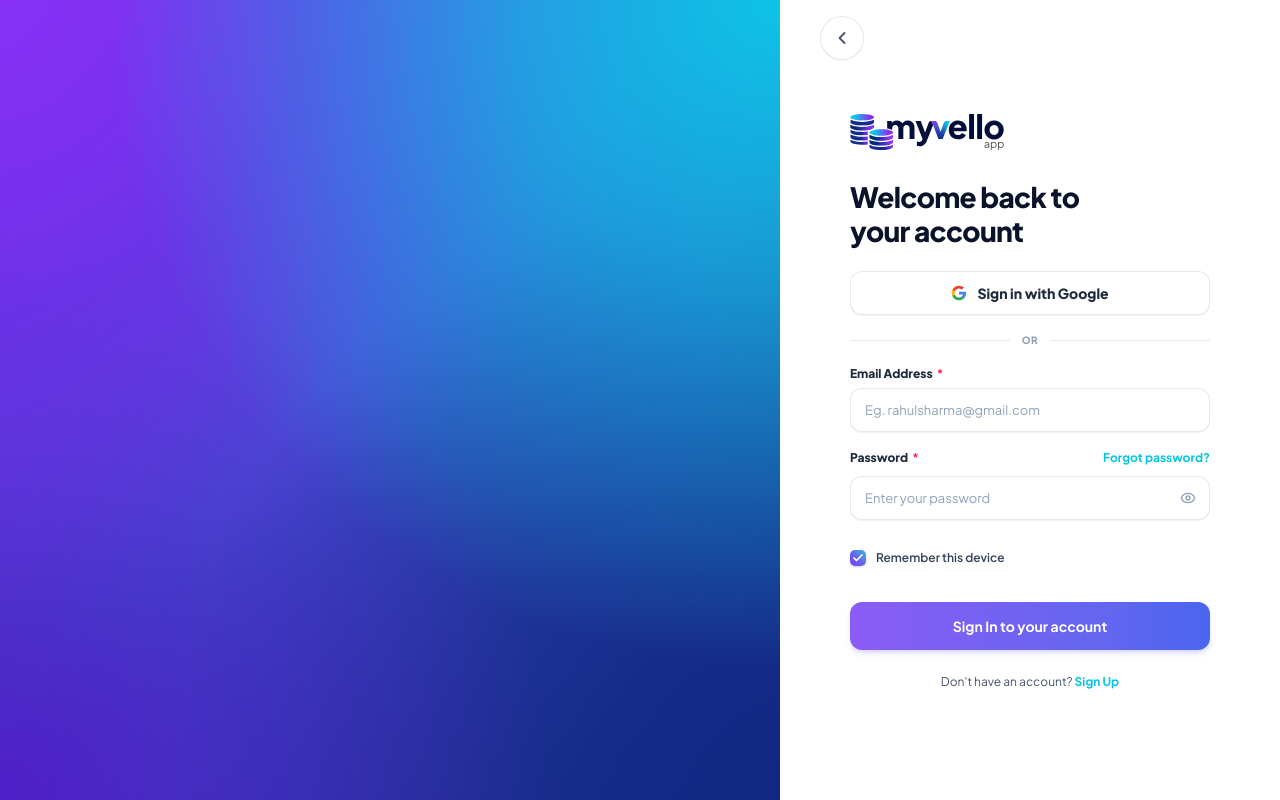
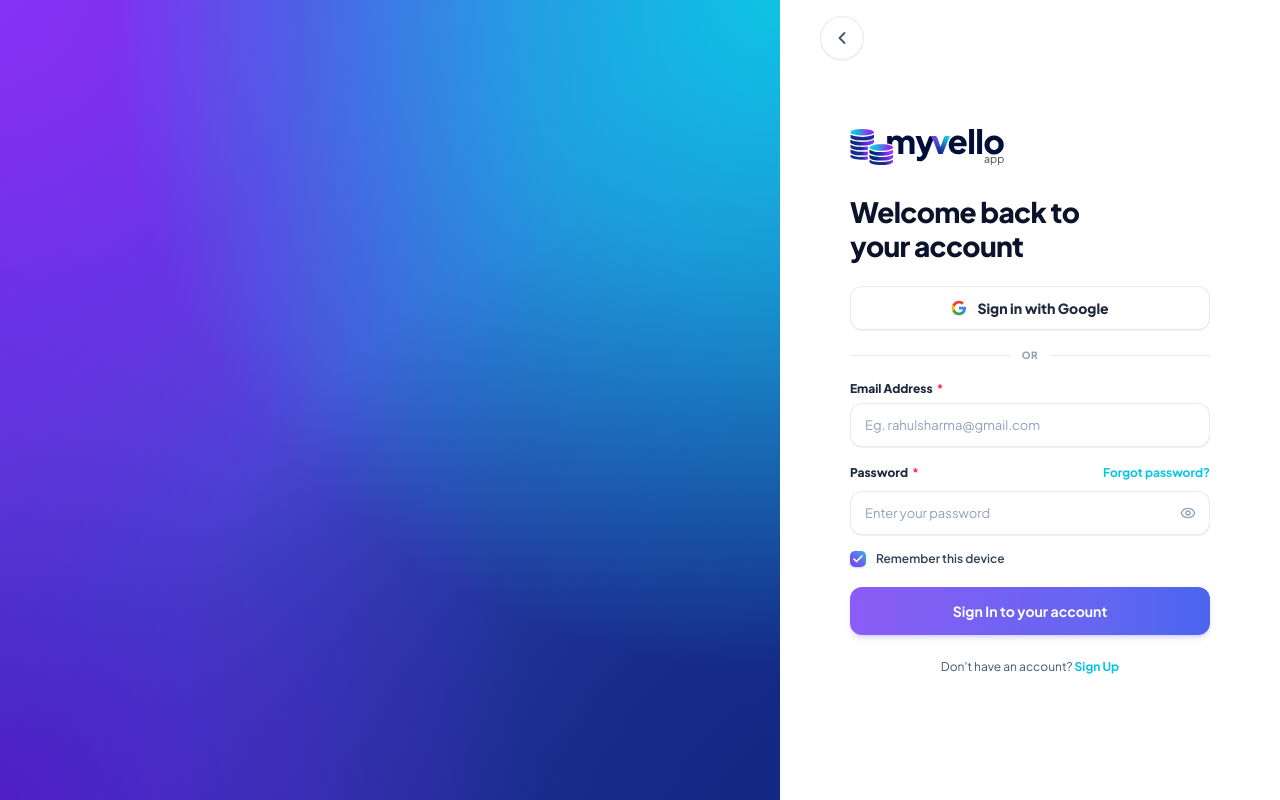
Before and after one commit to myvelloapp/myvello-frontend, a Next.js app: page /login in a window 1280 px wide. Built offline with nearby package versions, Linux system fonts and the light colour scheme; no server answers.

Commit message:
style(login): reduce vertical gap around remember me checkbox and submit button

```diff
--- a/src/app/(auth)/login/page.tsx
+++ b/src/app/(auth)/login/page.tsx
@@ -363,9 +363,9 @@ export default function LoginPage() {
                 )}
               </div>
 
-              {/* Remember this device with Theme Gradient Checkmark (44px Touch Target) */}
-              <div className="flex items-center justify-between pt-0.5">
-                <label className="min-h-[44px] inline-flex items-center gap-2.5 text-xs text-slate-600 cursor-pointer select-none group touch-manipulation">
+              {/* Remember this device with Theme Gradient Checkmark */}
+              <div className="flex items-center justify-between py-0.5">
+                <label className="inline-flex items-center gap-2.5 text-xs text-slate-600 cursor-pointer select-none group touch-manipulation">
                   <div className="relative shrink-0">
                     <input
                       type="checkbox"
@@ -405,7 +405,7 @@ export default function LoginPage() {
               )}
 
               {/* Submit Button (48px Touch Target, Native Gradient Glow) */}
-              <div className="pt-2">
+              <div className="pt-1">
                 <button
                   type="submit"
                   disabled={isLoading}
```
